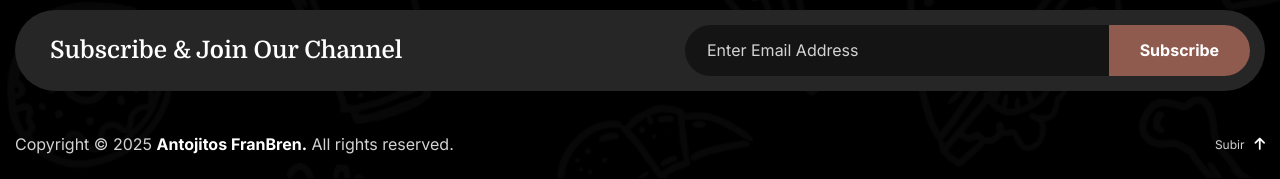
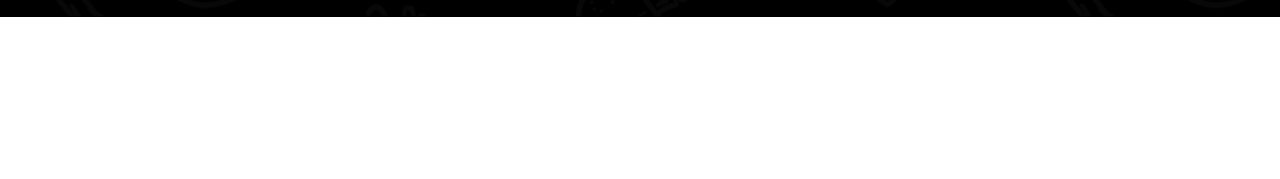
Before and after one commit to FranciscoArenalG/antojitos-franbren, a plain HTML site: page qr.html in a window 1280 px wide. Shown: the part 2160-2339 px from the top of the page. After the commit the page ends 2177 px from the top, so only its background shows below. Drawn offline with Linux system fonts and the light colour scheme.

Commit message:
quit navbar suscribe

```diff
--- a/qr.html
+++ b/qr.html
@@ -314,34 +314,6 @@ antojos se hacen realidad</title>
 				</div>
 				<!-- Footer End -->
 
-				<!-- Footer Subscribe Form Start -->
-				<div class="row footer-subscribe-section align-items-center">
-					<div class="col-lg-6 col-md-12">
-						<div class="footer-subscribe-title">
-							<h2>Subscribe & Join Our Channel</h2>
-						</div>
-					</div>
-
-					<div class="col-lg-6 col-md-12">
-						<div class="footer-subscribe-form">
-							<form id="footer_subscribeForm" action="#" method="POST" data-toggle="validator">
-								<div class="row align-items-center no-gutters">
-									<div class="form-group col-md-9 text-end">
-										<input type="email" name ="email" class="form-control" id="nemail" placeholder="Enter Email Address" required>
-										<div class="help-block with-errors"></div>
-									</div>
-
-									<div class="col-md-3 text-end">
-										<button type="submit" class="form-btn">Subscribe</button>
-										<div id="nmsgSubmit" class="h3 text-left hidden"></div>
-									</div>
-								</div>
-							</form>
-						</div>
-					</div>
-				</div>
-				<!-- Footer Subscribe Form End -->
-
 				<!-- Footer Copyright Start -->
 				<div class="footer-copyright">
 					<div class="row">
```
